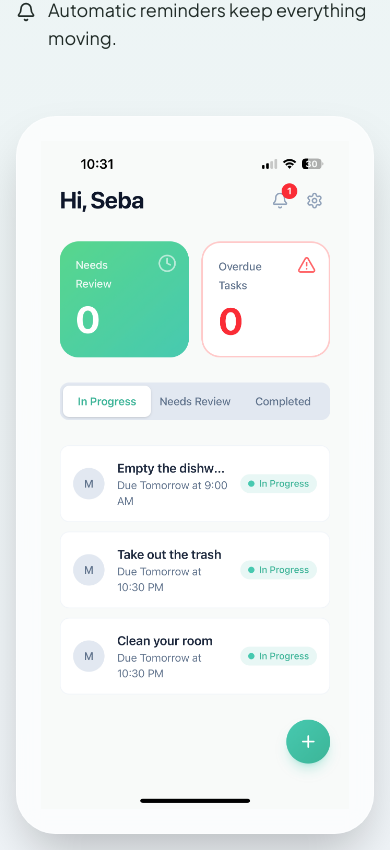
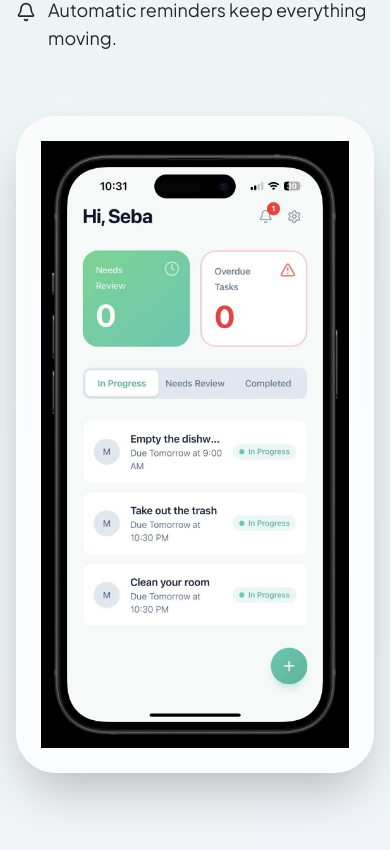
Before and after one commit to johnnywalker100/taskrsite, a Next.js app: page / in a window 390 px wide. Shown: the part 1414-2264 px from the top of the page. Built offline with nearby package versions, Linux system fonts and the light colour scheme.

Commit message:
Use new iPhone mockup in create tasks section

```diff
--- a/src/pages/index.tsx
+++ b/src/pages/index.tsx
@@ -193,8 +193,8 @@ export default function Home() {
               <div className="absolute inset-0 bg-gradient-to-br from-mint-light/30 to-transparent blur-3xl -z-10"></div>
               <div className="glass rounded-[40px] p-6 border border-white/40 shadow-2xl">
                 <img
-                  src="/IMG_1561.PNG"
-                  alt="Taskr create task mockup on iPhone"
+                  src="/create-task-mockup.png"
+                  alt="Taskr create task flow on iPhone"
                   className="w-full h-auto object-contain"
                 />
               </div>
```
Also changed, not shown: public/create-task-mockup.png (added).
